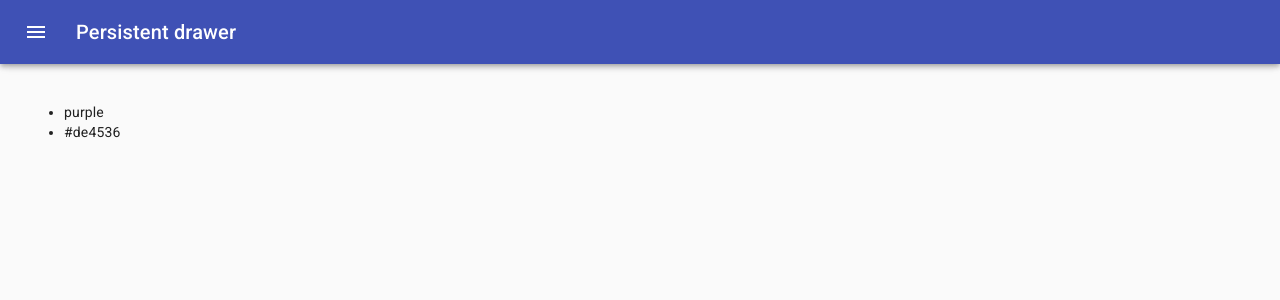
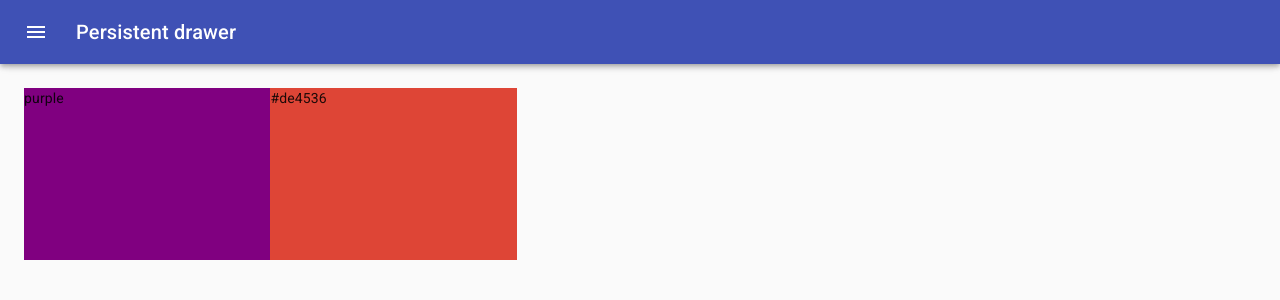
Before and after one commit to MahsinSaifullah/MahsinSaifullah, a React (Create React App) app: page /palette/new in a window 1280 px wide. Shown: the top 300 px of the page. Built offline with nearby package versions, Linux system fonts and the light colour scheme.

Commit message:
Add DraggableColorBox

```diff
--- /dev/null
+++ b/src/DraggableColorBox.js
@@ -0,0 +1,24 @@
+import React from 'react';
+import { withStyles } from '@material-ui/core/styles';
+
+const styles = {
+	root: {
+		width: '20%',
+		height: '25%',
+		margin: '0 auto',
+		display: 'inline-block',
+		position: 'relative',
+		cursor: 'pointer',
+		marginBottom: '-3.5px'
+	}
+};
+
+const DraggableColorBox = ({ color, classes }) => {
+	return (
+		<div className={classes.root} style={{ backgroundColor: color }}>
+			{color}
+		</div>
+	);
+};
+
+export default withStyles(styles)(DraggableColorBox);
--- a/src/NewPaletteForm.js
+++ b/src/NewPaletteForm.js
@@ -11,6 +11,7 @@
 import MenuIcon from '@material-ui/icons/Menu';
 import ChevronLeftIcon from '@material-ui/icons/ChevronLeft';
 import Button from '@material-ui/core/Button';
+import DraggableColorBox from './DraggableColorBox';
 import { ChromePicker } from 'react-color';
 
 const drawerWidth = 400;
@@ -55,6 +56,7 @@
 	},
 	content: {
 		flexGrow: 1,
+		height: 'calc(100vh - 64px)',
 		padding: theme.spacing(3),
 		transition: theme.transitions.create('margin', {
 			easing: theme.transitions.easing.sharp,
@@ -164,11 +166,10 @@
 					})}
 				>
 					<div className={classes.drawerHeader} />
-					<ul>
-						{colors.map(color => {
-							return <li>{color}</li>;
-						})}
-					</ul>
+
+					{colors.map(color => {
+						return <DraggableColorBox color={color} />;
+					})}
 				</main>
 			</div>
 		);
```
